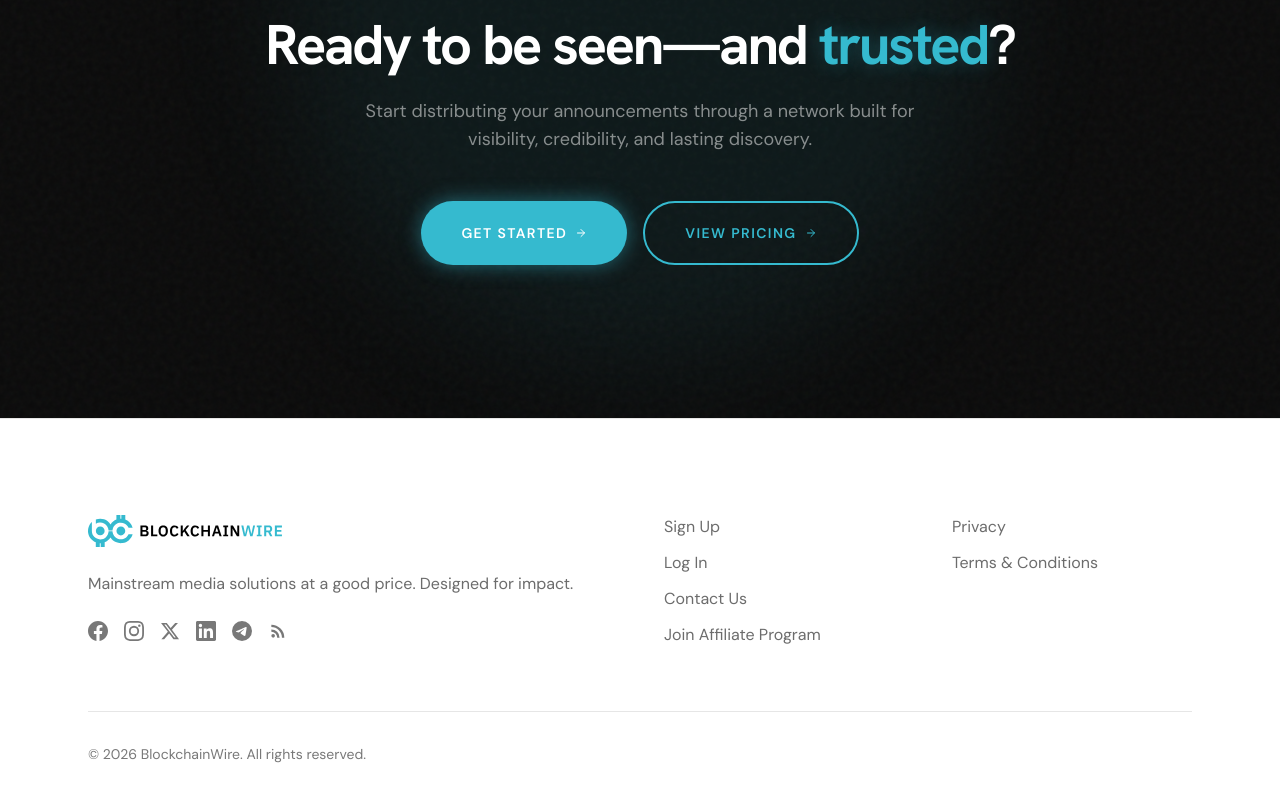
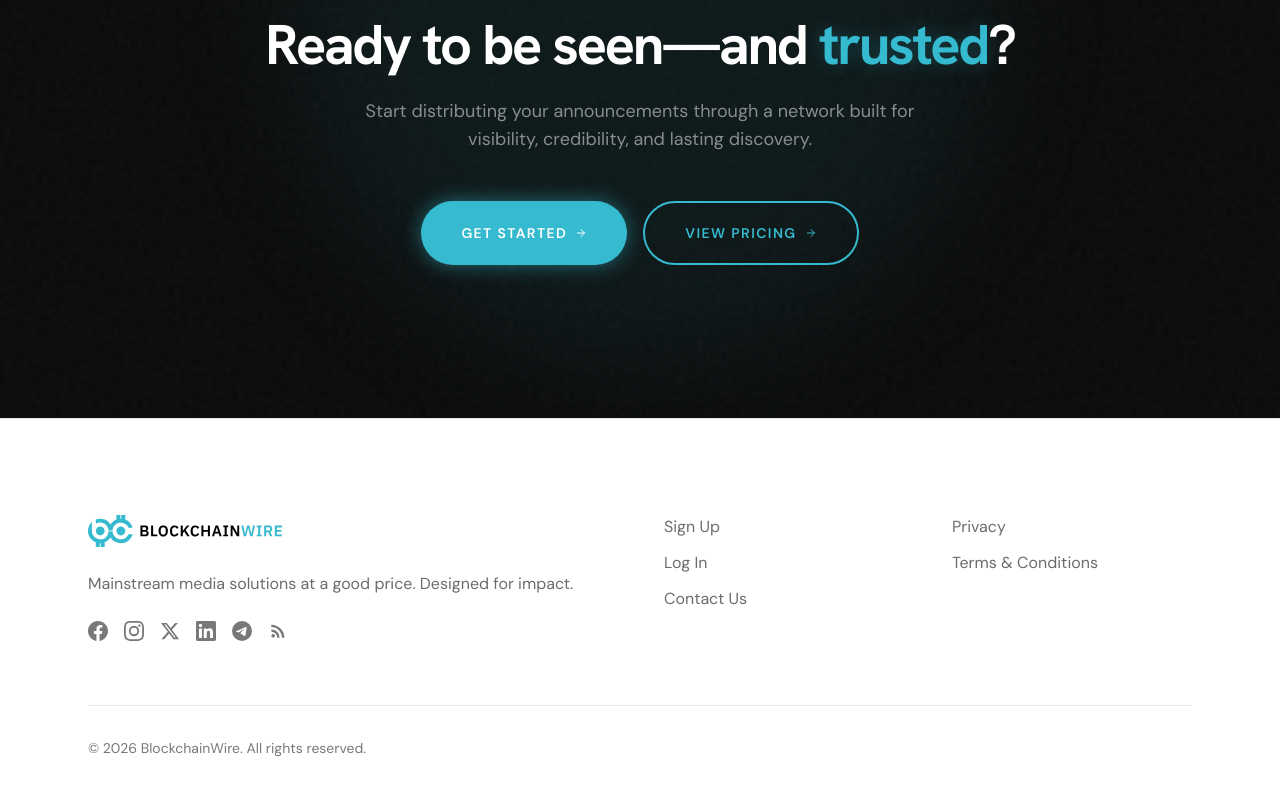
Before and after one commit to gabrielbarbera/BlockchainWireSite, a React (Vite) app: page / in a window 1280 px wide. Shown: the part 4854-5654 px from the top of the page. Built offline with nearby package versions, Linux system fonts and the light colour scheme.

Commit message:
hide affiliate link from footer and fix broken legal links

```diff
--- a/src/components/layout.tsx
+++ b/src/components/layout.tsx
@@ -170,11 +170,6 @@ export function Footer() {
                   Contact Us
                 </a>
               </li>
-              <li>
-                <a href="/affiliate" className="text-base text-ink/60 hover:text-ink transition-colors">
-                  Join Affiliate Program
-                </a>
-              </li>
             </ul>
           </div>
 
--- a/src/pages/AffiliatePage.tsx
+++ b/src/pages/AffiliatePage.tsx
@@ -244,12 +244,12 @@ export function AffiliatePage() {
 
               <p className="mt-4 text-xs text-ink/45">
                 By submitting, you agree to our{" "}
-                <a href="/legal/terms" className="text-primary-dark hover:underline">
+                <a href="/company/legal#terms" className="text-primary-dark hover:underline">
                   Terms of Service
                 </a>{" "}
                 and{" "}
                 <a
-                  href="/legal/privacy"
+                  href="/company/legal#privacy"
                   className="text-primary-dark hover:underline"
                 >
                   Privacy Policy
--- a/src/pages/AuthPages.tsx
+++ b/src/pages/AuthPages.tsx
@@ -181,11 +181,11 @@ export function SignUpPage() {
           />
           <span className="text-xs text-ink/50 leading-relaxed">
             I agree to the{" "}
-            <a href="/legal/terms" className="text-primary hover:underline">
+            <a href="/company/legal#terms" className="text-primary hover:underline">
               Terms of Service
             </a>{" "}
             and{" "}
-            <a href="/legal/privacy" className="text-primary hover:underline">
+            <a href="/company/legal#privacy" className="text-primary hover:underline">
               Privacy Policy
             </a>
           </span>
```
